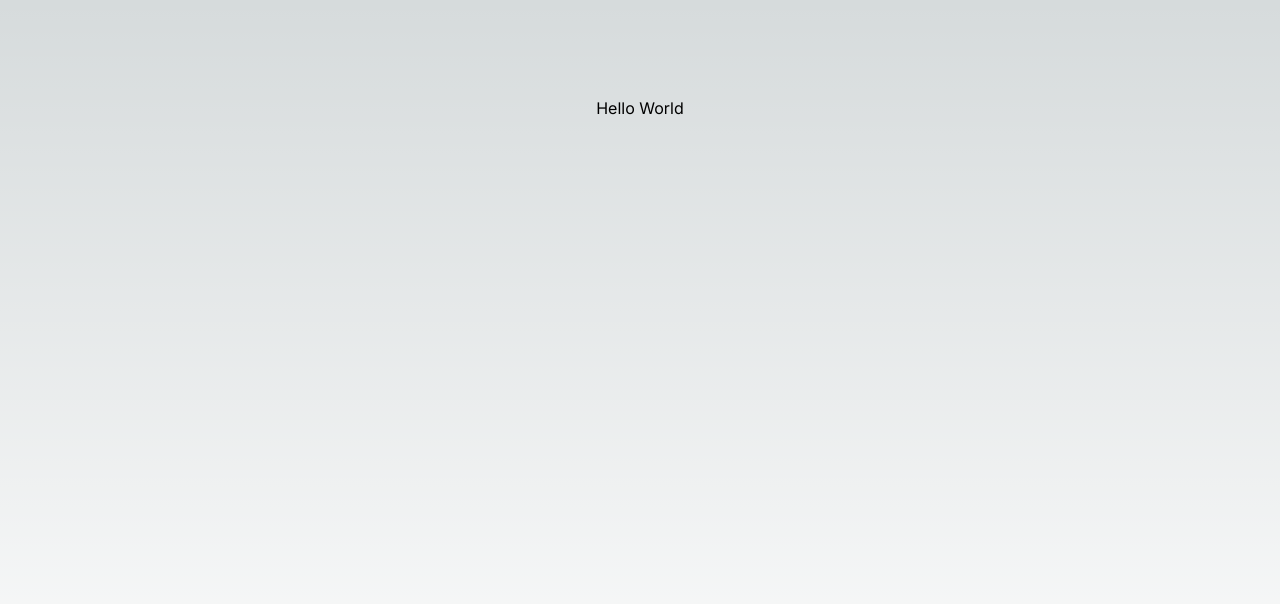
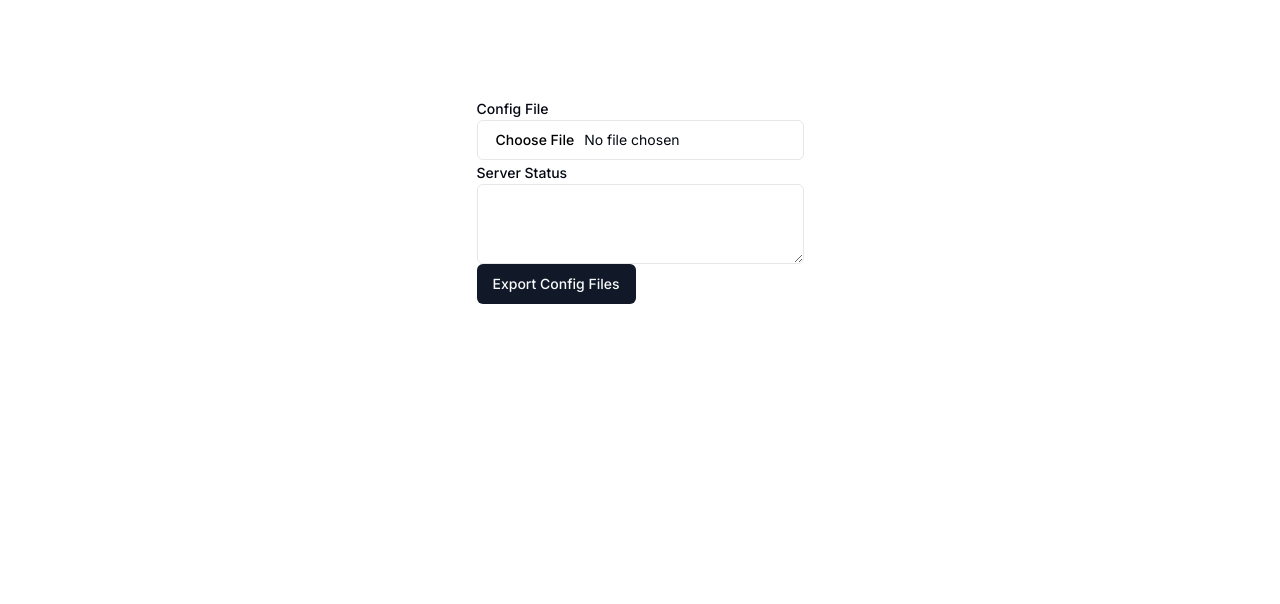
Before and after one commit to Re9iNee/Wireguard-Configs-Website, a Next.js app: page / in a window 1280 px wide. Shown: the top 604 px of the page. Built offline with nearby package versions, Linux system fonts and the light colour scheme.

Commit message:
adding shadcn components

```diff
--- a/src/app/globals.css
+++ b/src/app/globals.css
@@ -2,26 +2,76 @@
 @tailwind components;
 @tailwind utilities;
 
-:root {
-  --foreground-rgb: 0, 0, 0;
-  --background-start-rgb: 214, 219, 220;
-  --background-end-rgb: 255, 255, 255;
-}
 
-@media (prefers-color-scheme: dark) {
+@layer base {
   :root {
-    --foreground-rgb: 255, 255, 255;
-    --background-start-rgb: 0, 0, 0;
-    --background-end-rgb: 0, 0, 0;
+    --background: 0 0% 100%;
+    --foreground: 224 71.4% 4.1%;
+
+    --card: 0 0% 100%;
+    --card-foreground: 224 71.4% 4.1%;
+
+    --popover: 0 0% 100%;
+    --popover-foreground: 224 71.4% 4.1%;
+
+    --primary: 220.9 39.3% 11%;
+    --primary-foreground: 210 20% 98%;
+
+    --secondary: 220 14.3% 95.9%;
+    --secondary-foreground: 220.9 39.3% 11%;
+
+    --muted: 220 14.3% 95.9%;
+    --muted-foreground: 220 8.9% 46.1%;
+
+    --accent: 220 14.3% 95.9%;
+    --accent-foreground: 220.9 39.3% 11%;
+
+    --destructive: 0 84.2% 60.2%;
+    --destructive-foreground: 210 20% 98%;
+
+    --border: 220 13% 91%;
+    --input: 220 13% 91%;
+    --ring: 224 71.4% 4.1%;
+
+    --radius: 0.5rem;
+  }
+
+  .dark {
+    --background: 224 71.4% 4.1%;
+    --foreground: 210 20% 98%;
+
+    --card: 224 71.4% 4.1%;
+    --card-foreground: 210 20% 98%;
+
+    --popover: 224 71.4% 4.1%;
+    --popover-foreground: 210 20% 98%;
+
+    --primary: 210 20% 98%;
+    --primary-foreground: 220.9 39.3% 11%;
+
+    --secondary: 215 27.9% 16.9%;
+    --secondary-foreground: 210 20% 98%;
+
+    --muted: 215 27.9% 16.9%;
+    --muted-foreground: 217.9 10.6% 64.9%;
+
+    --accent: 215 27.9% 16.9%;
+    --accent-foreground: 210 20% 98%;
+
+    --destructive: 0 62.8% 30.6%;
+    --destructive-foreground: 210 20% 98%;
+
+    --border: 215 27.9% 16.9%;
+    --input: 215 27.9% 16.9%;
+    --ring: 216 12.2% 83.9%;
   }
 }
 
-body {
-  color: rgb(var(--foreground-rgb));
-  background: linear-gradient(
-      to bottom,
-      transparent,
-      rgb(var(--background-end-rgb))
-    )
-    rgb(var(--background-start-rgb));
+@layer base {
+  * {
+    @apply border-border;
+  }
+  body {
+    @apply bg-background text-foreground;
+  }
 }
--- a/src/app/page.tsx
+++ b/src/app/page.tsx
@@ -1,9 +1,24 @@
-import Image from "next/image";
+import { Button } from "@/components/ui/button";
+import { Input } from "@/components/ui/input";
+import { Label } from "@/components/ui/label";
+import { Textarea } from "@/components/ui/textarea";
 
 export default function Home() {
   return (
-    <main className='flex min-h-screen flex-col items-center justify-between p-24'>
-      Hello World
+    <main className='items-center justify-between p-24 flex min-h-screen flex-col'>
+      <form action=''>
+        <div className=''>
+          <Label htmlFor='config_file'>Config File</Label>
+          <Input type='file' id='config_file' />
+        </div>
+
+        <div className=''>
+          <Label htmlFor='server_status'>Server Status</Label>
+          <Textarea id='server_status' />
+        </div>
+  <Button>Export Config Files</Button>
+
+      </form>
     </main>
   );
 }
--- /dev/null
+++ b/src/components/ui/button.tsx
@@ -0,0 +1,56 @@
+import * as React from "react"
+import { Slot } from "@radix-ui/react-slot"
+import { cva, type VariantProps } from "class-variance-authority"
+
+import { cn } from "@/lib/utils"
+
+const buttonVariants = cva(
+  "inline-flex items-center justify-center rounded-md text-sm font-medium ring-offset-background transition-colors focus-visible:outline-none focus-visible:ring-2 focus-visible:ring-ring focus-visible:ring-offset-2 disabled:pointer-events-none disabled:opacity-50",
+  {
+    variants: {
+      variant: {
+        default: "bg-primary text-primary-foreground hover:bg-primary/90",
+        destructive:
+          "bg-destructive text-destructive-foreground hover:bg-destructive/90",
+        outline:
+          "border border-input bg-background hover:bg-accent hover:text-accent-foreground",
+        secondary:
+          "bg-secondary text-secondary-foreground hover:bg-secondary/80",
+        ghost: "hover:bg-accent hover:text-accent-foreground",
+        link: "text-primary underline-offset-4 hover:underline",
+      },
+      size: {
+        default: "h-10 px-4 py-2",
+        sm: "h-9 rounded-md px-3",
+        lg: "h-11 rounded-md px-8",
+        icon: "h-10 w-10",
+      },
+    },
+    defaultVariants: {
+      variant: "default",
+      size: "default",
+    },
+  }
+)
+
+export interface ButtonProps
+  extends React.ButtonHTMLAttributes<HTMLButtonElement>,
+    VariantProps<typeof buttonVariants> {
+  asChild?: boolean
+}
+
+const Button = React.forwardRef<HTMLButtonElement, ButtonProps>(
+  ({ className, variant, size, asChild = false, ...props }, ref) => {
+    const Comp = asChild ? Slot : "button"
+    return (
+      <Comp
+        className={cn(buttonVariants({ variant, size, className }))}
+        ref={ref}
+        {...props}
+      />
+    )
+  }
+)
+Button.displayName = "Button"
+
+export { Button, buttonVariants }
--- /dev/null
+++ b/src/components/ui/input.tsx
@@ -0,0 +1,25 @@
+import * as React from "react"
+
+import { cn } from "@/lib/utils"
+
+export interface InputProps
+  extends React.InputHTMLAttributes<HTMLInputElement> {}
+
+const Input = React.forwardRef<HTMLInputElement, InputProps>(
+  ({ className, type, ...props }, ref) => {
+    return (
+      <input
+        type={type}
+        className={cn(
+          "flex h-10 w-full rounded-md border border-input bg-background px-3 py-2 text-sm ring-offset-background file:border-0 file:bg-transparent file:text-sm file:font-medium placeholder:text-muted-foreground focus-visible:outline-none focus-visible:ring-2 focus-visible:ring-ring focus-visible:ring-offset-2 disabled:cursor-not-allowed disabled:opacity-50",
+          className
+        )}
+        ref={ref}
+        {...props}
+      />
+    )
+  }
+)
+Input.displayName = "Input"
+
+export { Input }
--- /dev/null
+++ b/src/components/ui/label.tsx
@@ -0,0 +1,26 @@
+"use client"
+
+import * as React from "react"
+import * as LabelPrimitive from "@radix-ui/react-label"
+import { cva, type VariantProps } from "class-variance-authority"
+
+import { cn } from "@/lib/utils"
+
+const labelVariants = cva(
+  "text-sm font-medium leading-none peer-disabled:cursor-not-allowed peer-disabled:opacity-70"
+)
+
+const Label = React.forwardRef<
+  React.ElementRef<typeof LabelPrimitive.Root>,
+  React.ComponentPropsWithoutRef<typeof LabelPrimitive.Root> &
+    VariantProps<typeof labelVariants>
+>(({ className, ...props }, ref) => (
+  <LabelPrimitive.Root
+    ref={ref}
+    className={cn(labelVariants(), className)}
+    {...props}
+  />
+))
+Label.displayName = LabelPrimitive.Root.displayName
+
+export { Label }
--- /dev/null
+++ b/src/components/ui/textarea.tsx
@@ -0,0 +1,24 @@
+import * as React from "react"
+
+import { cn } from "@/lib/utils"
+
+export interface TextareaProps
+  extends React.TextareaHTMLAttributes<HTMLTextAreaElement> {}
+
+const Textarea = React.forwardRef<HTMLTextAreaElement, TextareaProps>(
+  ({ className, ...props }, ref) => {
+    return (
+      <textarea
+        className={cn(
+          "flex min-h-[80px] w-full rounded-md border border-input bg-background px-3 py-2 text-sm ring-offset-background placeholder:text-muted-foreground focus-visible:outline-none focus-visible:ring-2 focus-visible:ring-ring focus-visible:ring-offset-2 disabled:cursor-not-allowed disabled:opacity-50",
+          className
+        )}
+        ref={ref}
+        {...props}
+      />
+    )
+  }
+)
+Textarea.displayName = "Textarea"
+
+export { Textarea }
--- /dev/null
+++ b/src/lib/utils.ts
@@ -0,0 +1,6 @@
+import { type ClassValue, clsx } from "clsx"
+import { twMerge } from "tailwind-merge"
+
+export function cn(...inputs: ClassValue[]) {
+  return twMerge(clsx(inputs))
+}
--- a/tailwind.config.ts
+++ b/tailwind.config.ts
@@ -1,20 +1,76 @@
-import type { Config } from 'tailwindcss'
-
-const config: Config = {
+/** @type {import('tailwindcss').Config} */
+module.exports = {
+  darkMode: ["class"],
   content: [
-    './src/pages/**/*.{js,ts,jsx,tsx,mdx}',
-    './src/components/**/*.{js,ts,jsx,tsx,mdx}',
-    './src/app/**/*.{js,ts,jsx,tsx,mdx}',
+    "./pages/**/*.{ts,tsx}",
+    "./components/**/*.{ts,tsx}",
+    "./app/**/*.{ts,tsx}",
+    "./src/**/*.{ts,tsx}",
   ],
   theme: {
+    container: {
+      center: true,
+      padding: "2rem",
+      screens: {
+        "2xl": "1400px",
+      },
+    },
     extend: {
-      backgroundImage: {
-        'gradient-radial': 'radial-gradient(var(--tw-gradient-stops))',
-        'gradient-conic':
-          'conic-gradient(from 180deg at 50% 50%, var(--tw-gradient-stops))',
+      colors: {
+        border: "hsl(var(--border))",
+        input: "hsl(var(--input))",
+        ring: "hsl(var(--ring))",
+        background: "hsl(var(--background))",
+        foreground: "hsl(var(--foreground))",
+        primary: {
+          DEFAULT: "hsl(var(--primary))",
+          foreground: "hsl(var(--primary-foreground))",
+        },
+        secondary: {
+          DEFAULT: "hsl(var(--secondary))",
+          foreground: "hsl(var(--secondary-foreground))",
+        },
+        destructive: {
+          DEFAULT: "hsl(var(--destructive))",
+          foreground: "hsl(var(--destructive-foreground))",
+        },
+        muted: {
+          DEFAULT: "hsl(var(--muted))",
+          foreground: "hsl(var(--muted-foreground))",
+        },
+        accent: {
+          DEFAULT: "hsl(var(--accent))",
+          foreground: "hsl(var(--accent-foreground))",
+        },
+        popover: {
+          DEFAULT: "hsl(var(--popover))",
+          foreground: "hsl(var(--popover-foreground))",
+        },
+        card: {
+          DEFAULT: "hsl(var(--card))",
+          foreground: "hsl(var(--card-foreground))",
+        },
+      },
+      borderRadius: {
+        lg: "var(--radius)",
+        md: "calc(var(--radius) - 2px)",
+        sm: "calc(var(--radius) - 4px)",
+      },
+      keyframes: {
+        "accordion-down": {
+          from: { height: 0 },
+          to: { height: "var(--radix-accordion-content-height)" },
+        },
+        "accordion-up": {
+          from: { height: "var(--radix-accordion-content-height)" },
+          to: { height: 0 },
+        },
+      },
+      animation: {
+        "accordion-down": "accordion-down 0.2s ease-out",
+        "accordion-up": "accordion-up 0.2s ease-out",
       },
     },
   },
-  plugins: [],
-}
-export default config
+  plugins: [require("tailwindcss-animate")],
+};
```
Also changed, not shown: package.json (+7 -0 lines), components.json (added), 2 other files (tests, documents, lock files or other folders).
